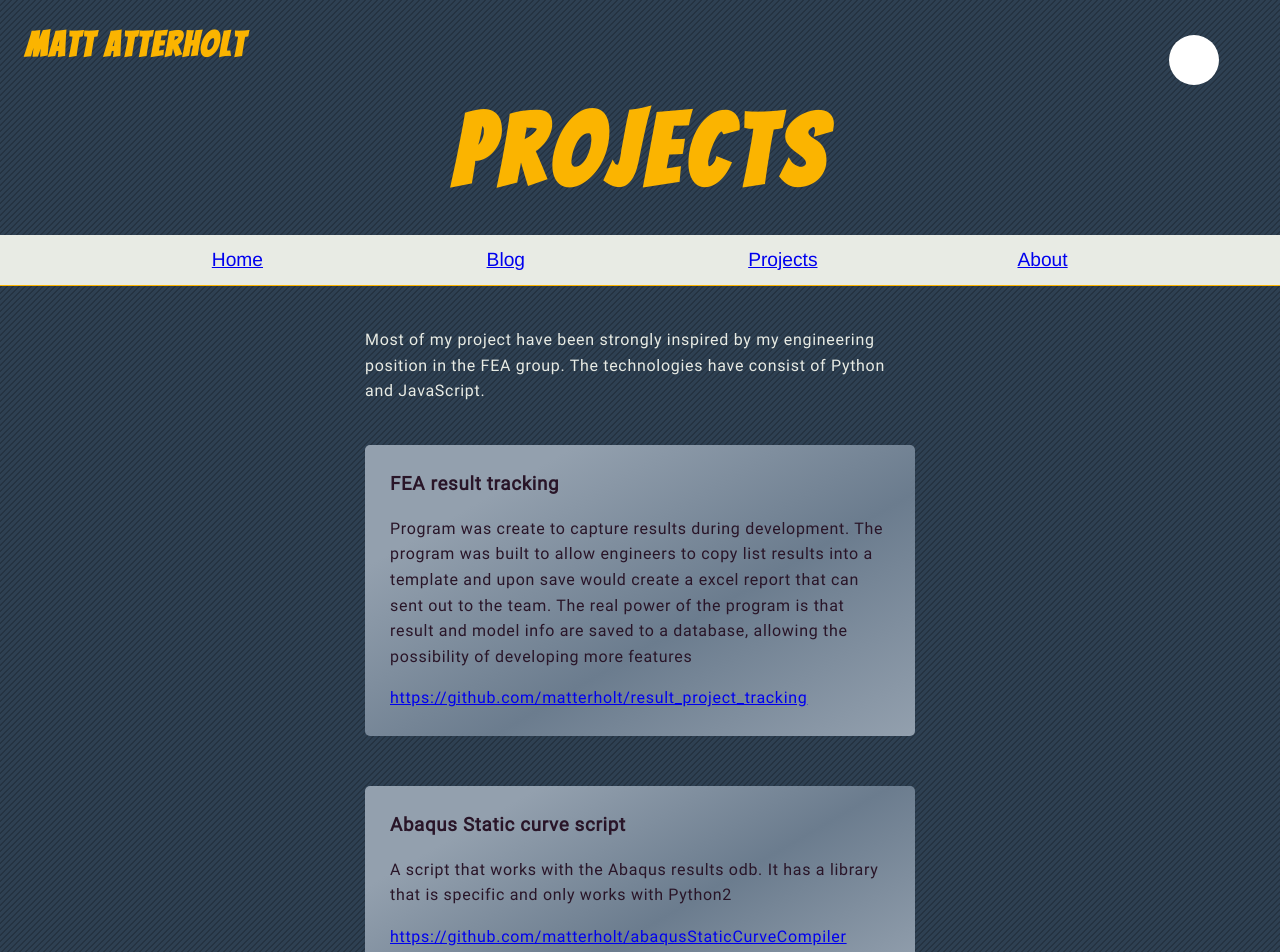
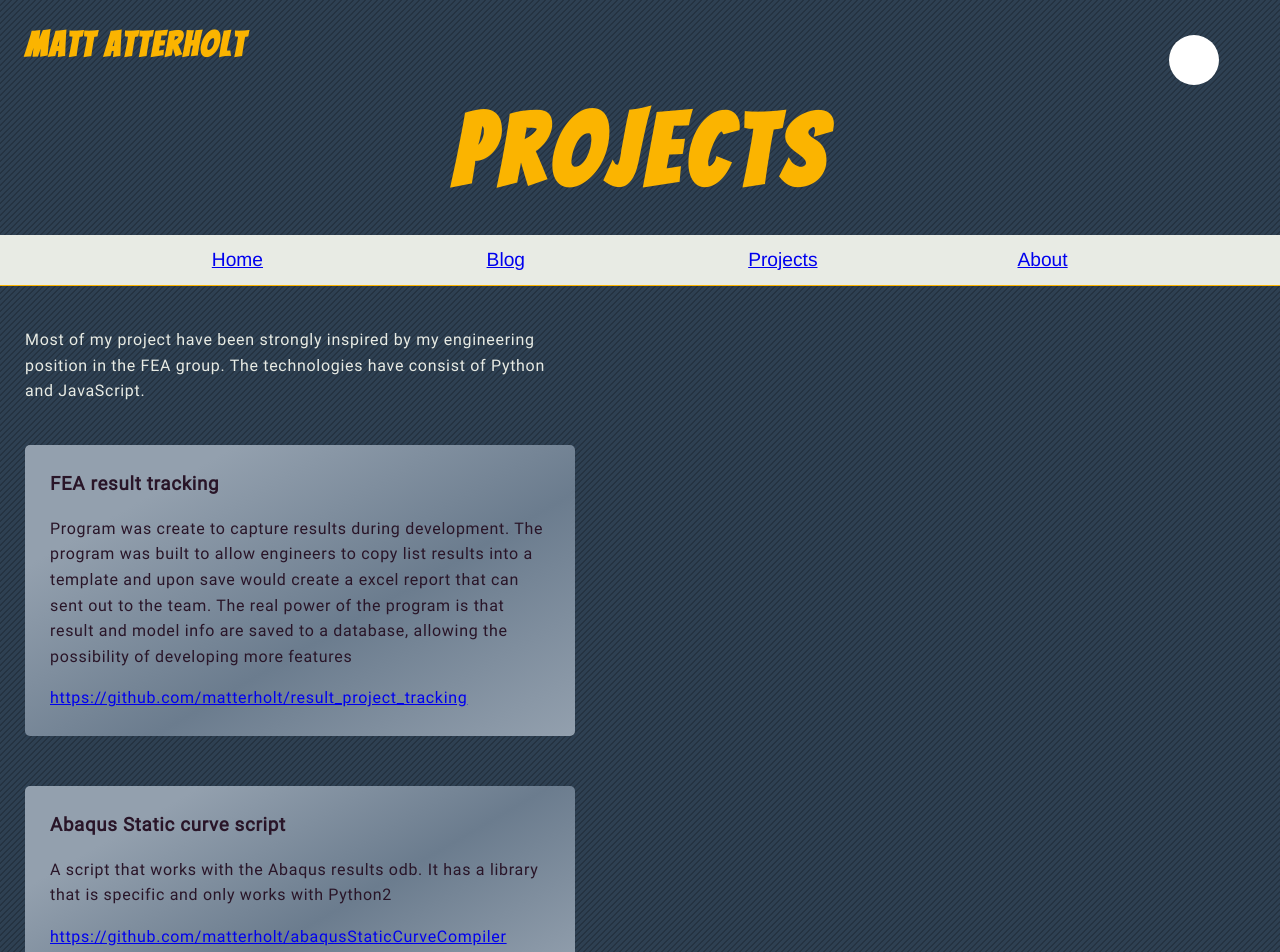
Before and after one commit to matterholt/matterPage, a Next.js app in the folder web/: page /projects in a window 1280 px wide. Shown: the top 952 px of the page. Built offline with nearby package versions, Linux system fonts and the light colour scheme.

Commit message:
update css style

```diff
--- a/web/pages/blog.js
+++ b/web/pages/blog.js
@@ -2,6 +2,7 @@ import React from "react";
 import matter from "gray-matter";
 import Link from "next/link";
 import Layout from "../component/Layout";
+
 const Description = () => {
   return (
     <div className="description">
--- a/web/pages/projects.js
+++ b/web/pages/projects.js
@@ -13,6 +13,8 @@ const Description = () => {
     </div>
   );
 };
+/*
+temporary moved from
 
 function ItemCard(props) {
   const { title, content, link } = props.itemsList;
@@ -26,17 +28,26 @@ function ItemCard(props) {
     </li>
   );
 }
-
+*/
 export default function Project() {
-  const ProjectItemList = repos.map((repoItem, repoKey) => {
-    return <ItemCard itemsList={repoItem} keyID={repoKey} />;
-  });
-
   return (
     <main className="main">
       <Layout title="Projects">
         <Description />
-        <ul className="project_container">{ProjectItemList}</ul>
+
+        <ul className="project_container">
+          {repos.map((repoItem, repoKey) => {
+            return (
+              <li key={repoKey} className="content__container">
+                <h3 className="content_title">{repoItem.title}</h3>
+                <p> {repoItem.content}</p>
+                <Link href={repoItem.link} prefetch={false}>
+                  <a>{repoItem.link}</a>
+                </Link>
+              </li>
+            );
+          })}
+        </ul>
       </Layout>
     </main>
   );
--- a/web/style/style.css
+++ b/web/style/style.css
@@ -63,7 +63,6 @@ h1 {
     display: flex;
     flex-flow: column;
     justify-items: center;
-    align-self: center;
     padding: 15px;
     line-height: 1.6;
     letter-spacing: 0.7px;
```
